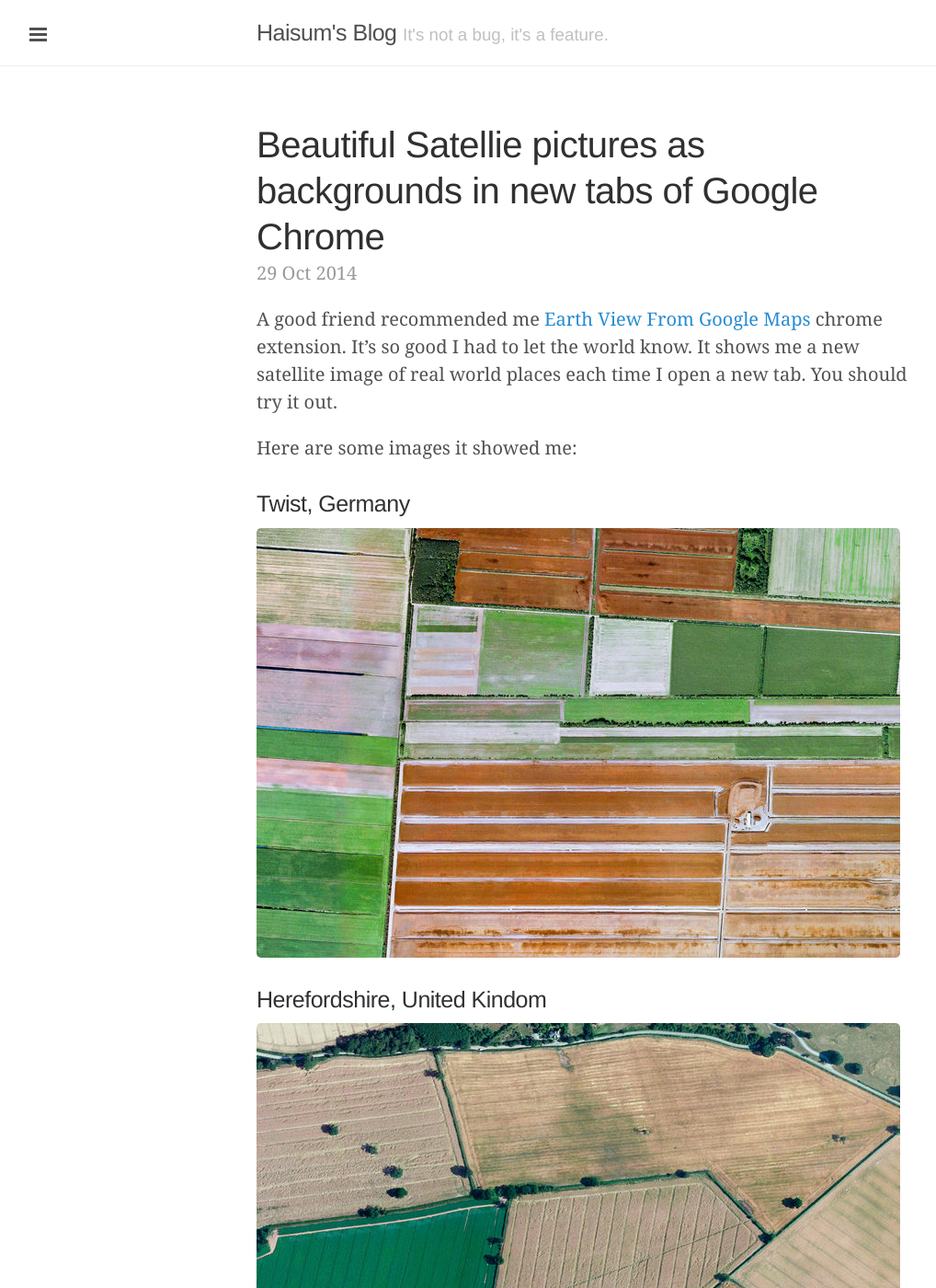
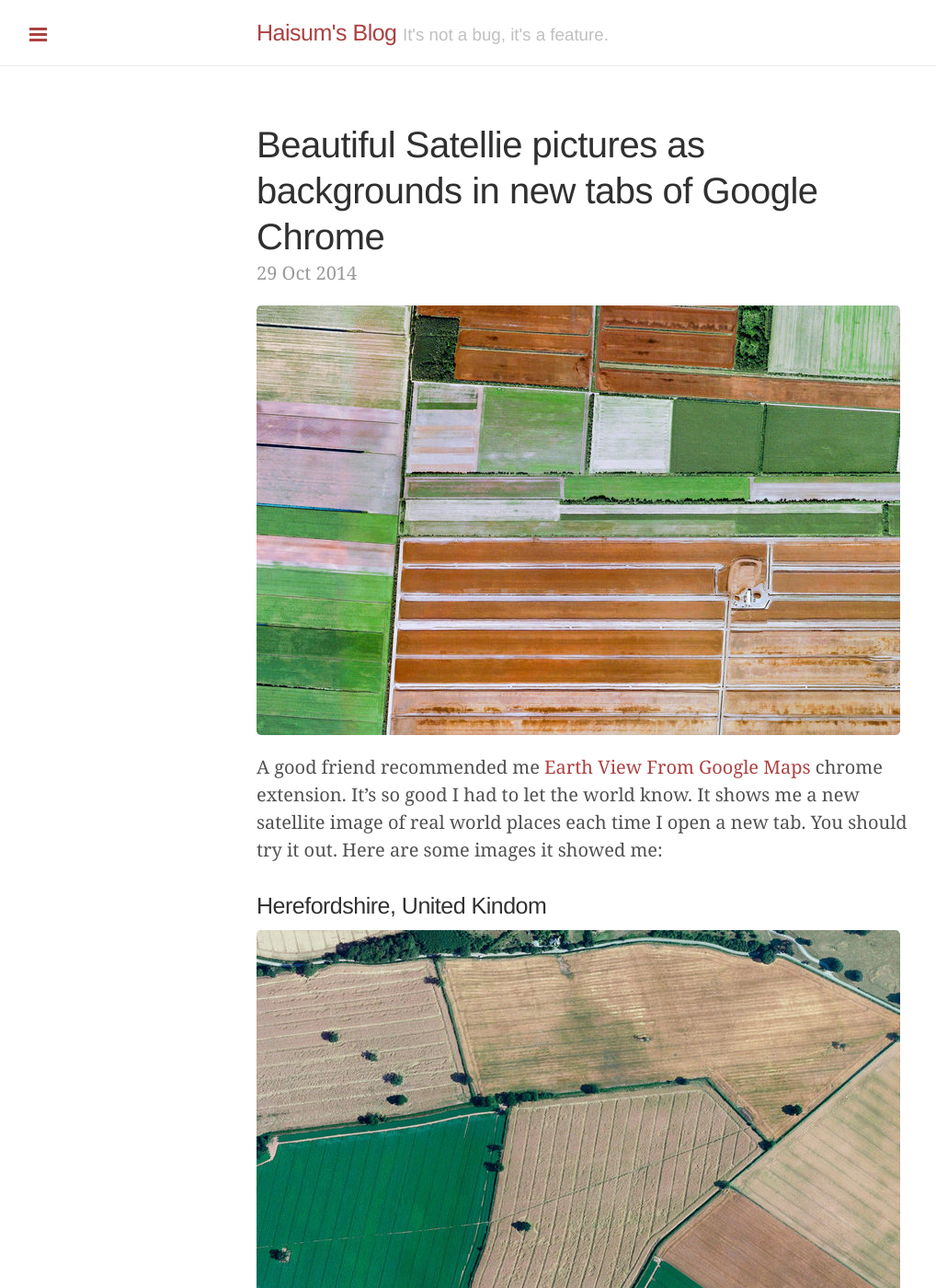
Before and after one commit to haisum/haisum.github.io, a Jekyll site: the page built from _posts/2014-10-29-chrome-images-in-new-tab.md, in a window 1280 px wide and 1400 px high. Shown: the whole window at 92% size, without its empty margins (1-1019 px from the left). Built offline with Jekyll 4.4.1, drawn with Linux system fonts in a browser that asks for light colours; Markdown is read by kramdown in place of the engine named in the settings; comment, search, counter and statistics services are not loaded.

Commit message:
Adding a theme to make link colors maroon, fixing code in Yii Html class post, moving one image up in chrome extension post so it can be displayed in excerpts

```diff
--- a/_layouts/default.html
+++ b/_layouts/default.html
@@ -3,7 +3,7 @@
 
   {% include head.html %}
 
-  <body>
+  <body class="theme-base-08">
     <!-- Google analytics tracking -->
     <script>
       (function(i,s,o,g,r,a,m){i['GoogleAnalyticsObject']=r;i[r]=i[r]||function(){
--- a/_posts/2014-10-29-chrome-images-in-new-tab.md
+++ b/_posts/2014-10-29-chrome-images-in-new-tab.md
@@ -2,14 +2,9 @@
 layout: post
 title: Beautiful Satellie pictures as backgrounds in new tabs of Google Chrome
 ---
+![Twist Germany](/public/images/twist-germany.jpg)
 
-A good friend recommended me [Earth View From Google Maps](https://chrome.google.com/webstore/detail/earth-view-from-google-ma/bhloflhklmhfpedakmangadcdofhnnoh/related) chrome extension. It's so good I had to let the world know. It shows me a new satellite image of real world places each time I open a new tab. You should try it out.
-
-Here are some images it showed me:
-
-###Twist, Germany
-
-![Twist Germany](/public/images/twist-germany.jpg)
+A good friend recommended me [Earth View From Google Maps](https://chrome.google.com/webstore/detail/earth-view-from-google-ma/bhloflhklmhfpedakmangadcdofhnnoh/related) chrome extension. It's so good I had to let the world know. It shows me a new satellite image of real world places each time I open a new tab. You should try it out. Here are some images it showed me:
 
 ###Herefordshire, United Kindom
 
```
Also changed, not shown: _posts/2014-10-22-PHP-Yii-chtml-for-non-yii-projects.md (+2 -2 lines).
